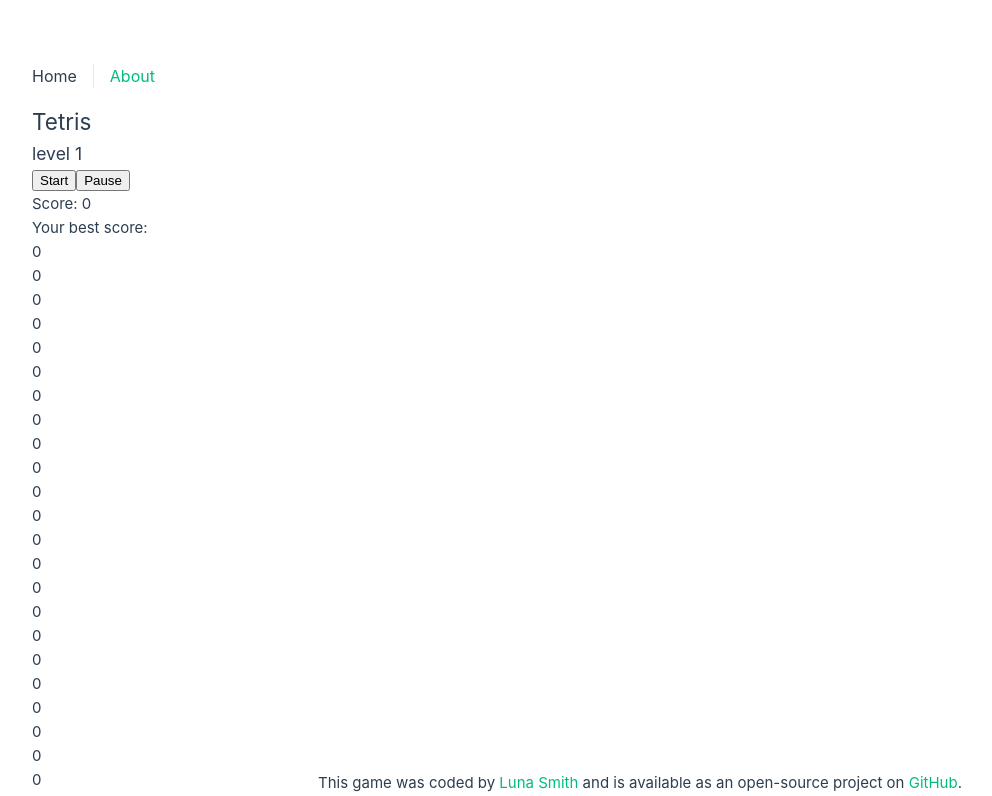
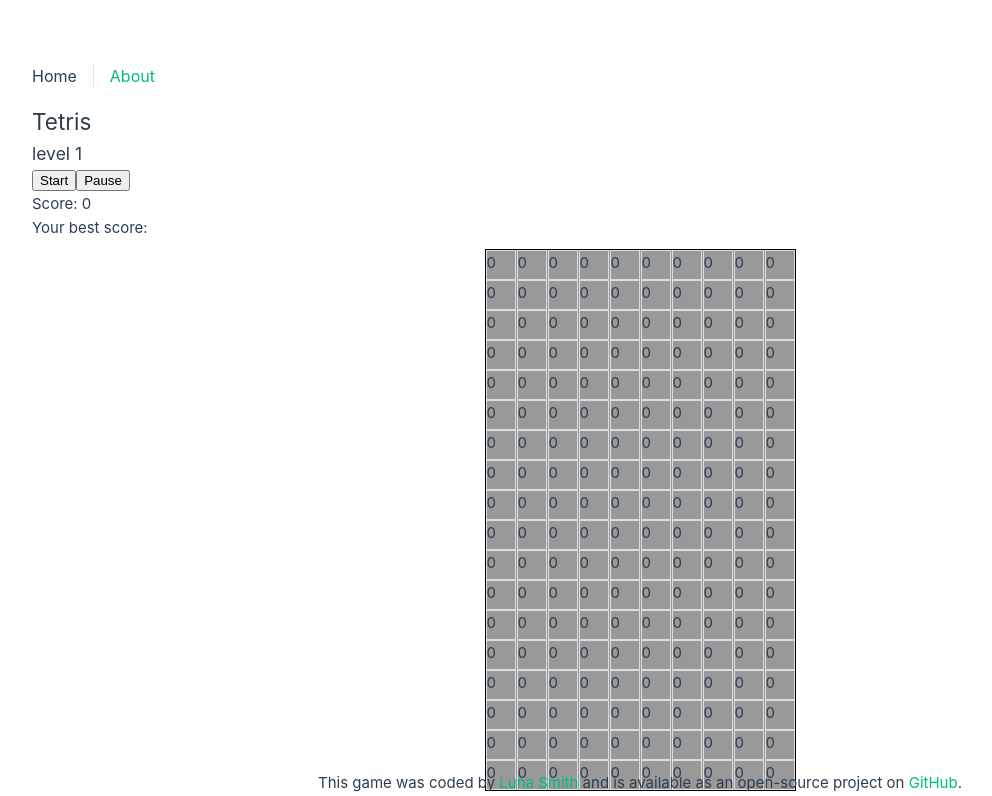
Before and after one commit to Lu-Smith/tetris_vue_typescript_tdd, a Vue app in the folder tetris/: page / in a window 1280 px wide. Shown: the top 796 px of the page, without its empty margins (0-992 px from the left). Built offline with nearby package versions, Linux system fonts and the light colour scheme.

Commit message:
Updated GameContainer

```diff
--- a/tetris/src/components/GameContainer.vue
+++ b/tetris/src/components/GameContainer.vue
@@ -1,6 +1,7 @@
 <script lang="ts" setup>
 import { ref } from 'vue'
-const rows = ref(Array.from({length: 18}, () => Array(10).fill(0)))
+const rows = ref(Array.from({length: 10}, () => Array(18).fill(0)))
+console.log(rows)
 </script>
 
 <template>
@@ -14,5 +15,28 @@ const rows = ref(Array.from({length: 18}, () => Array(10).fill(0)))
 
         </div>
     </div>
+</template>
 
-</template>
+<style>
+.board-container {
+    display: flex;
+align-items: center;
+justify-content: center;
+  height: 70vh;
+}
+
+.board {
+  display: grid;
+  grid-template-columns: repeat(10, 30px);
+  grid-gap: 1px; /* Gap between cells */
+  border: 1px solid #000;
+  background-color: rgba(0, 0, 0, 0.4);
+}
+
+.cell {
+  width: 30px; /* Adjust cell size as needed */
+  height: 30px; /* Adjust cell size as needed */
+  background-color: transparent;
+  border: 1px solid #ddd;
+}
+</style>
```
Also changed, not shown: 1 other file (tests, documents, lock files or other folders).
